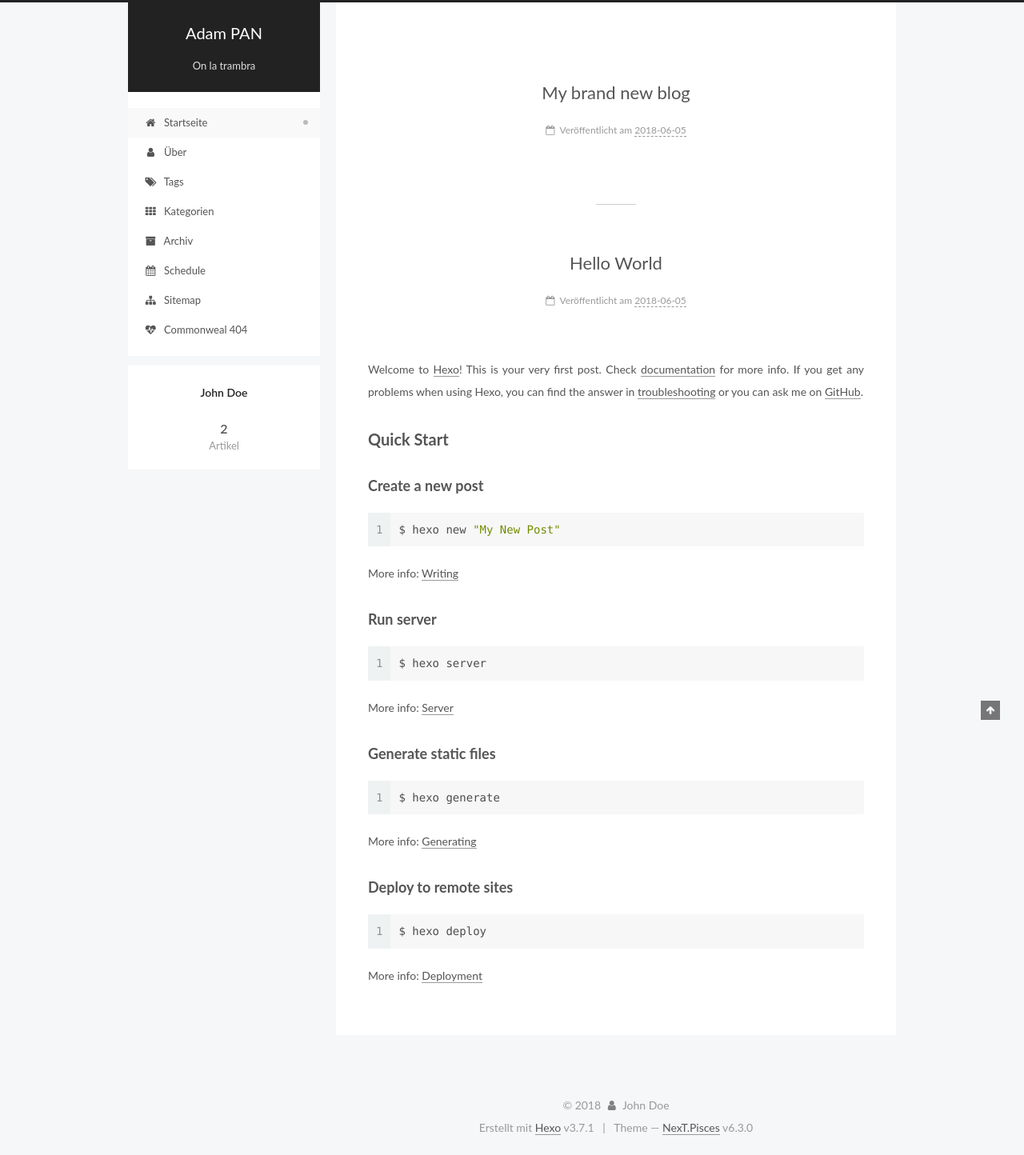
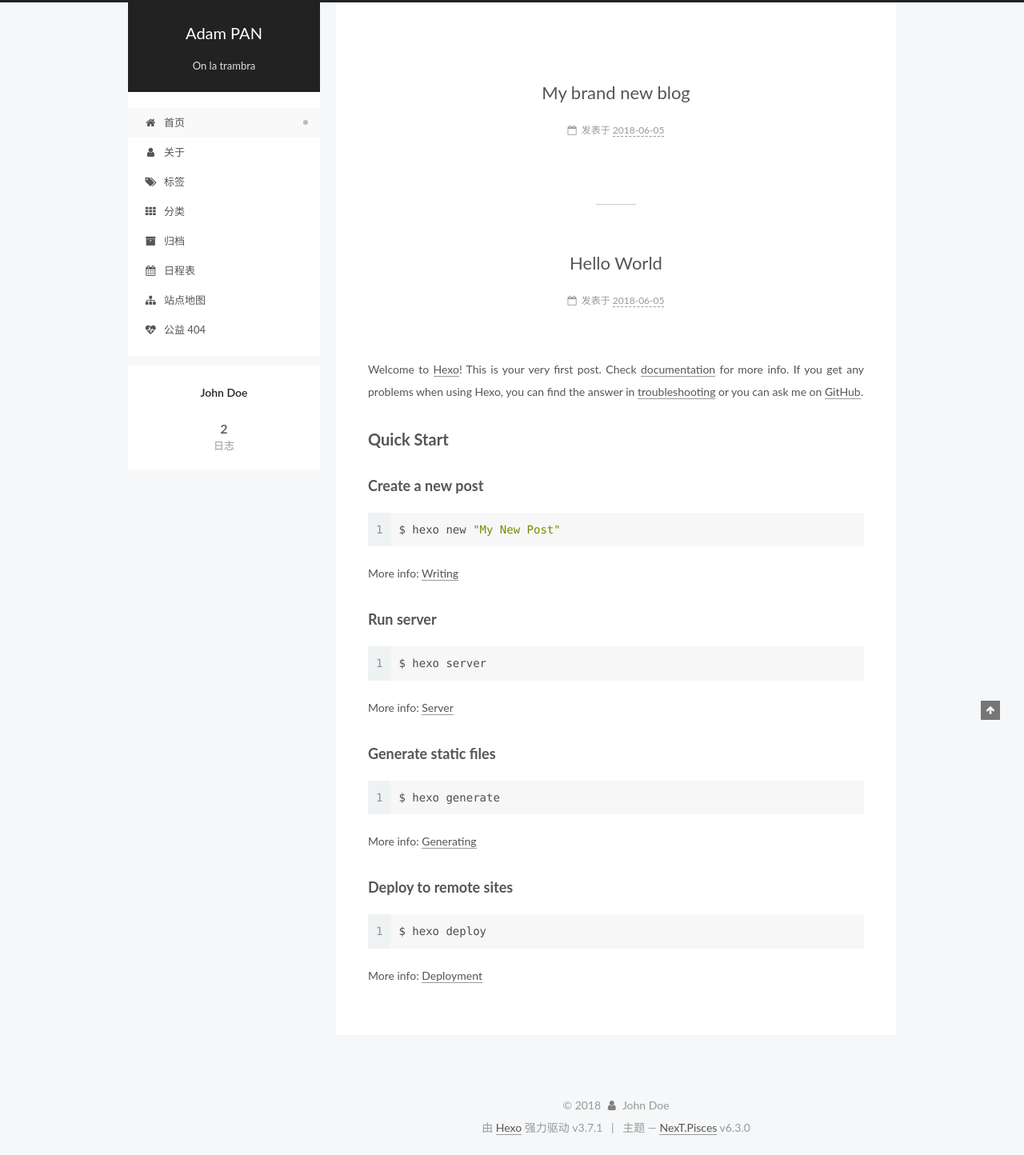
Before and after one commit to Adam-PAN/Adam-PAN.github.io, a plain HTML site: page index.html in a window 1280 px wide. Shown: the whole page at 80% size. Drawn offline with Linux system fonts and the light colour scheme.

Commit message:
Site updated: 2018-06-05 15:32:20

```diff
--- a/index.html
+++ b/index.html
@@ -14,7 +14,7 @@
 
 
 
-<html class="theme-next pisces use-motion" lang="zh-Hans">
+<html class="theme-next pisces use-motion" lang="zh-CN">
 <head>
   <meta charset="UTF-8"/>
 <meta http-equiv="X-UA-Compatible" content="IE=edge" />
@@ -112,7 +112,7 @@
 <meta property="og:title" content="Adam PAN">
 <meta property="og:url" content="http://yoursite.com/index.html">
 <meta property="og:site_name" content="Adam PAN">
-<meta property="og:locale" content="zh-Hans">
+<meta property="og:locale" content="zh-CN">
 <meta name="twitter:card" content="summary">
 <meta name="twitter:title" content="Adam PAN">
 
@@ -171,7 +171,7 @@
 
 </head>
 
-<body itemscope itemtype="http://schema.org/WebPage" lang="zh-Hans">
+<body itemscope itemtype="http://schema.org/WebPage" lang="zh-CN">
 
 
 
@@ -202,7 +202,7 @@
   </div>
 
   <div class="site-nav-toggle">
-    <button aria-label="Toggle navigation bar">
+    <button aria-label="切换导航栏">
       <span class="btn-bar"></span>
       <span class="btn-bar"></span>
       <span class="btn-bar"></span>
@@ -222,7 +222,7 @@
 
           <li class="menu-item menu-item-home menu-item-active">
     <a href="/" rel="section">
-      <i class="menu-item-icon fa fa-fw fa-home"></i> <br />Startseite</a>
+      <i class="menu-item-icon fa fa-fw fa-home"></i> <br />首页</a>
   </li>
 
 
@@ -230,7 +230,7 @@
 
           <li class="menu-item menu-item-about">
     <a href="/about/" rel="section">
-      <i class="menu-item-icon fa fa-fw fa-user"></i> <br />Über</a>
+      <i class="menu-item-icon fa fa-fw fa-user"></i> <br />关于</a>
   </li>
 
 
@@ -238,7 +238,7 @@
 
           <li class="menu-item menu-item-tags">
     <a href="/tags/" rel="section">
-      <i class="menu-item-icon fa fa-fw fa-tags"></i> <br />Tags</a>
+      <i class="menu-item-icon fa fa-fw fa-tags"></i> <br />标签</a>
   </li>
 
 
@@ -246,7 +246,7 @@
 
           <li class="menu-item menu-item-categories">
     <a href="/categories/" rel="section">
-      <i class="menu-item-icon fa fa-fw fa-th"></i> <br />Kategorien</a>
+      <i class="menu-item-icon fa fa-fw fa-th"></i> <br />分类</a>
   </li>
 
 
@@ -254,7 +254,7 @@
 
           <li class="menu-item menu-item-archives">
     <a href="/archives/" rel="section">
-      <i class="menu-item-icon fa fa-fw fa-archive"></i> <br />Archiv</a>
+      <i class="menu-item-icon fa fa-fw fa-archive"></i> <br />归档</a>
   </li>
 
 
@@ -262,7 +262,7 @@
 
           <li class="menu-item menu-item-schedule">
     <a href="/schedule/" rel="section">
-      <i class="menu-item-icon fa fa-fw fa-calendar"></i> <br />Schedule</a>
+      <i class="menu-item-icon fa fa-fw fa-calendar"></i> <br />日程表</a>
   </li>
 
 
@@ -270,7 +270,7 @@
 
           <li class="menu-item menu-item-sitemap">
     <a href="/sitemap.xml" rel="section">
-      <i class="menu-item-icon fa fa-fw fa-sitemap"></i> <br />Sitemap</a>
+      <i class="menu-item-icon fa fa-fw fa-sitemap"></i> <br />站点地图</a>
   </li>
 
 
@@ -278,7 +278,7 @@
 
           <li class="menu-item menu-item-commonweal">
     <a href="/404/" rel="section">
-      <i class="menu-item-icon fa fa-fw fa-heartbeat"></i> <br />Commonweal 404</a>
+      <i class="menu-item-icon fa fa-fw fa-heartbeat"></i> <br />公益 404</a>
   </li>
 
 
@@ -368,14 +368,14 @@
                 <i class="fa fa-calendar-o"></i>
               </span>
 
-                <span class="post-meta-item-text">Veröffentlicht am</span>
+                <span class="post-meta-item-text">发表于</span>
 
 
 
 
 
 
-              <time title="Post created: 2018-06-05 14:52:16" itemprop="dateCreated datePublished" datetime="2018-06-05T14:52:16+08:00">2018-06-05</time>
+              <time title="创建时间：2018-06-05 14:52:16" itemprop="dateCreated datePublished" datetime="2018-06-05T14:52:16+08:00">2018-06-05</time>
 
 
 
@@ -503,14 +503,14 @@
                 <i class="fa fa-calendar-o"></i>
               </span>
 
-                <span class="post-meta-item-text">Veröffentlicht am</span>
+                <span class="post-meta-item-text">发表于</span>
 
 
 
 
 
 
-              <time title="Post created: 2018-06-05 14:37:12" itemprop="dateCreated datePublished" datetime="2018-06-05T14:37:12+08:00">2018-06-05</time>
+              <time title="创建时间：2018-06-05 14:37:12" itemprop="dateCreated datePublished" datetime="2018-06-05T14:37:12+08:00">2018-06-05</time>
 
 
 
@@ -637,7 +637,7 @@
                   <a href="/archives/">
 
                     <span class="site-state-item-count">2</span>
-                    <span class="site-state-item-name">Artikel</span>
+                    <span class="site-state-item-name">日志</span>
                   </a>
                 </div>
 
@@ -694,7 +694,7 @@
 
 
 
-  <div class="powered-by">Erstellt mit  <a class="theme-link" target="_blank" href="https://hexo.io">Hexo</a> v3.7.1</div>
+  <div class="powered-by">由 <a class="theme-link" target="_blank" href="https://hexo.io">Hexo</a> 强力驱动 v3.7.1</div>
 
 
 
@@ -702,7 +702,7 @@
 
 
 
-  <div class="theme-info">Theme &mdash; <a class="theme-link" target="_blank" href="https://github.com/theme-next/hexo-theme-next">NexT.Pisces</a> v6.3.0</div>
+  <div class="theme-info">主题 &mdash; <a class="theme-link" target="_blank" href="https://github.com/theme-next/hexo-theme-next">NexT.Pisces</a> v6.3.0</div>
 
 
 
```
Also changed, not shown: 2018/06/05/My-brand-new-blog/index.html (+17 -17 lines), 2018/06/05/hello-world/index.html (+19 -19 lines), archives/2018/06/index.html (+17 -17 lines), archives/2018/index.html (+17 -17 lines), archives/index.html (+17 -17 lines).
